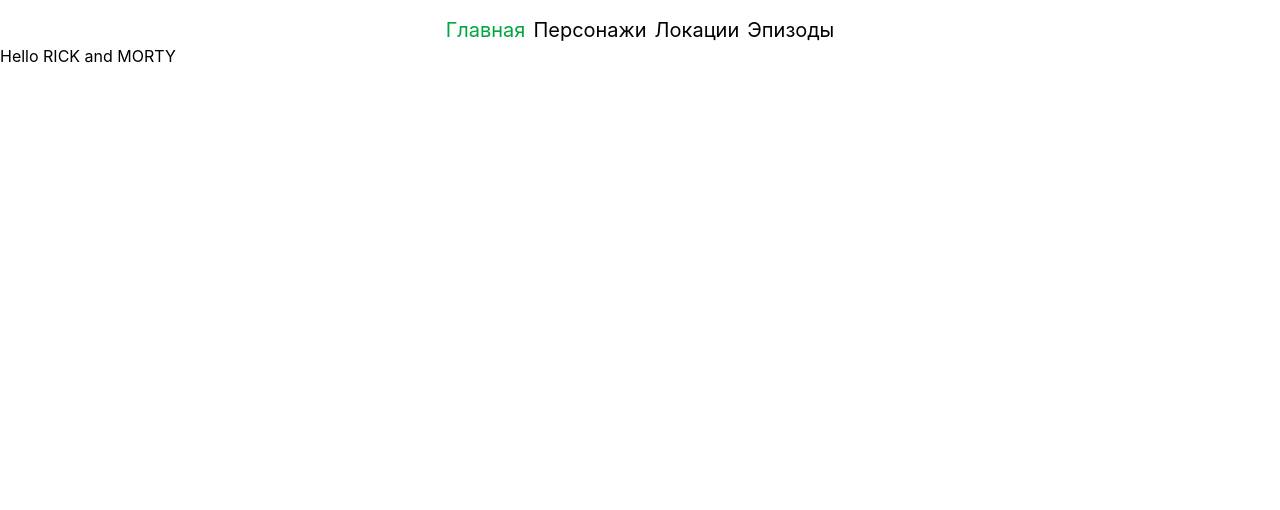
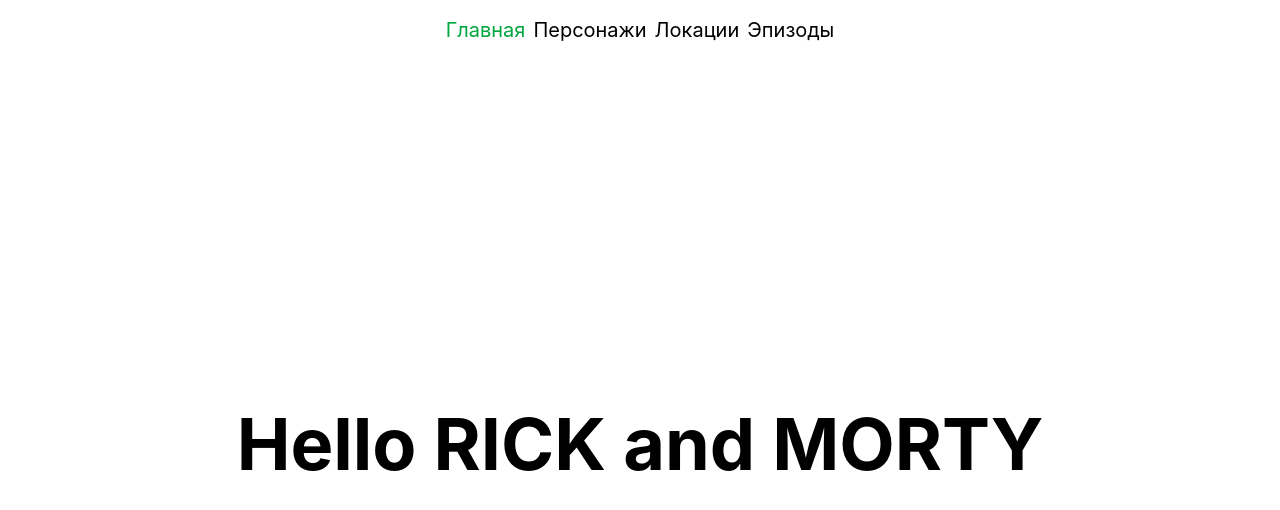
Before and after one commit to B1ZON-c0de/rick_and_morty, a React (Vite) app in the folder FE/: page / in a window 1280 px wide. Shown: the top 510 px of the page. Built offline with nearby package versions, Linux system fonts and the light colour scheme; the HTML template or start-up script is replaced by a standard one.

Commit message:
style: добавил немного стилизации на главный экран

```diff
--- a/FE/src/pages/Home.tsx
+++ b/FE/src/pages/Home.tsx
@@ -1,3 +1,7 @@
 export function Home() {
-  return <div>Hello RICK and MORTY</div>;
+  return (
+    <div className="flex min-h-screen justify-center items-center text-7xl text-center font-bold">
+      <h1>Hello RICK and MORTY</h1>
+    </div>
+  );
 }
```
